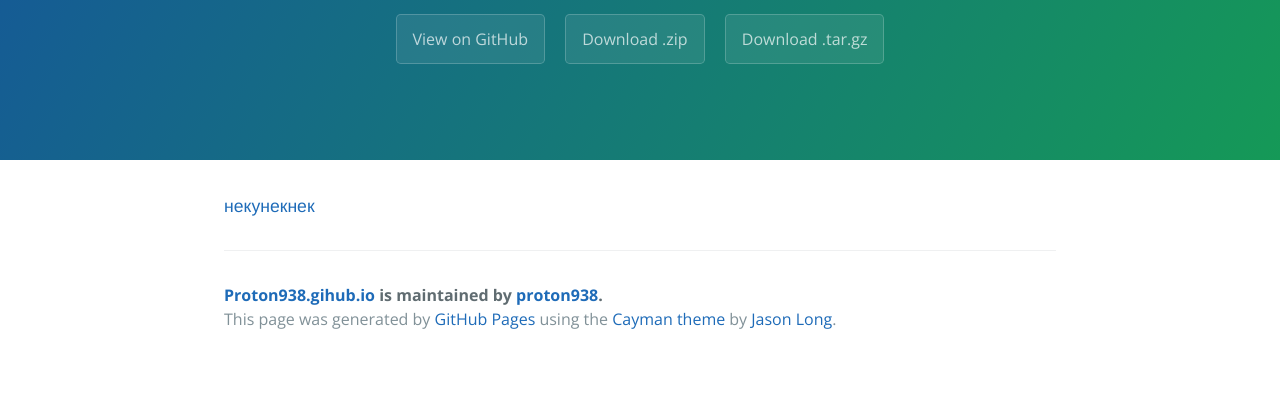
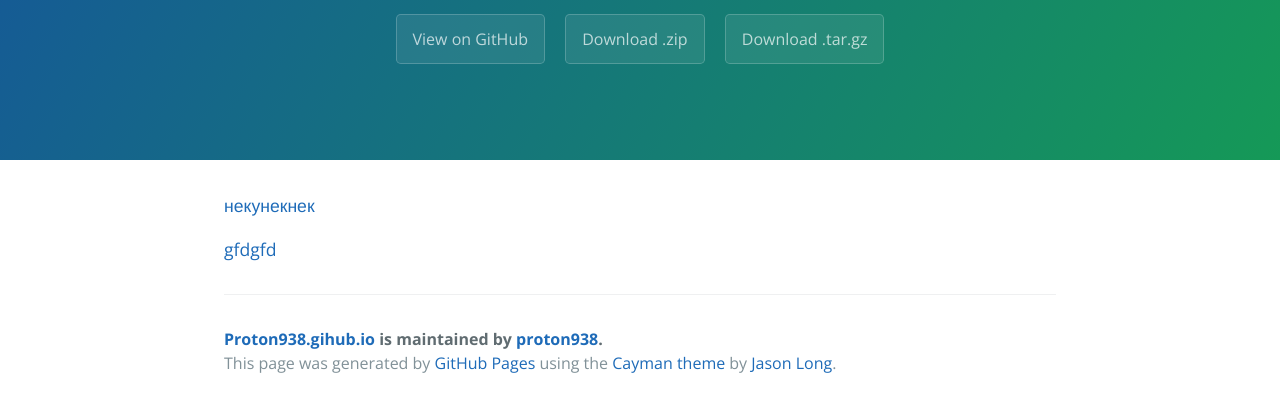
Before and after one commit to proton938/proton938.gihub.io, a plain HTML site: page index.html in a window 1280 px wide. Shown: the part 176-588 px from the top of the page. Drawn offline with nearby package versions, Linux system fonts and the light colour scheme.

Commit message:
Create gh-pages branch via GitHub

```diff
--- a/index.html
+++ b/index.html
@@ -21,6 +21,10 @@
     <section class="main-content">
       <p><a href="http://komplat.ru/Cabinet">некунекнек</a></p>
 
+<p><a href="http://komplat.ru/Cabinet">
+gfdgfd
+</a></p>
+
       <footer class="site-footer">
         <span class="site-footer-owner"><a href="https://github.com/proton938/proton938.gihub.io">Proton938.gihub.io</a> is maintained by <a href="https://github.com/proton938">proton938</a>.</span>
 
--- a/params.json
+++ b/params.json
@@ -1 +1 @@
-{"name":"Proton938.gihub.io","tagline":"","body":"[некунекнек](http://komplat.ru/Cabinet)","google":"","note":"Don't delete this file! It's used internally to help with page regeneration."}
+{"name":"Proton938.gihub.io","tagline":"","body":"\r\n[некунекнек](http://komplat.ru/Cabinet)\r\n\r\n<a href = \"http://komplat.ru/Cabinet\">\r\ngfdgfd\r\n</a>","google":"","note":"Don't delete this file! It's used internally to help with page regeneration."}
```
